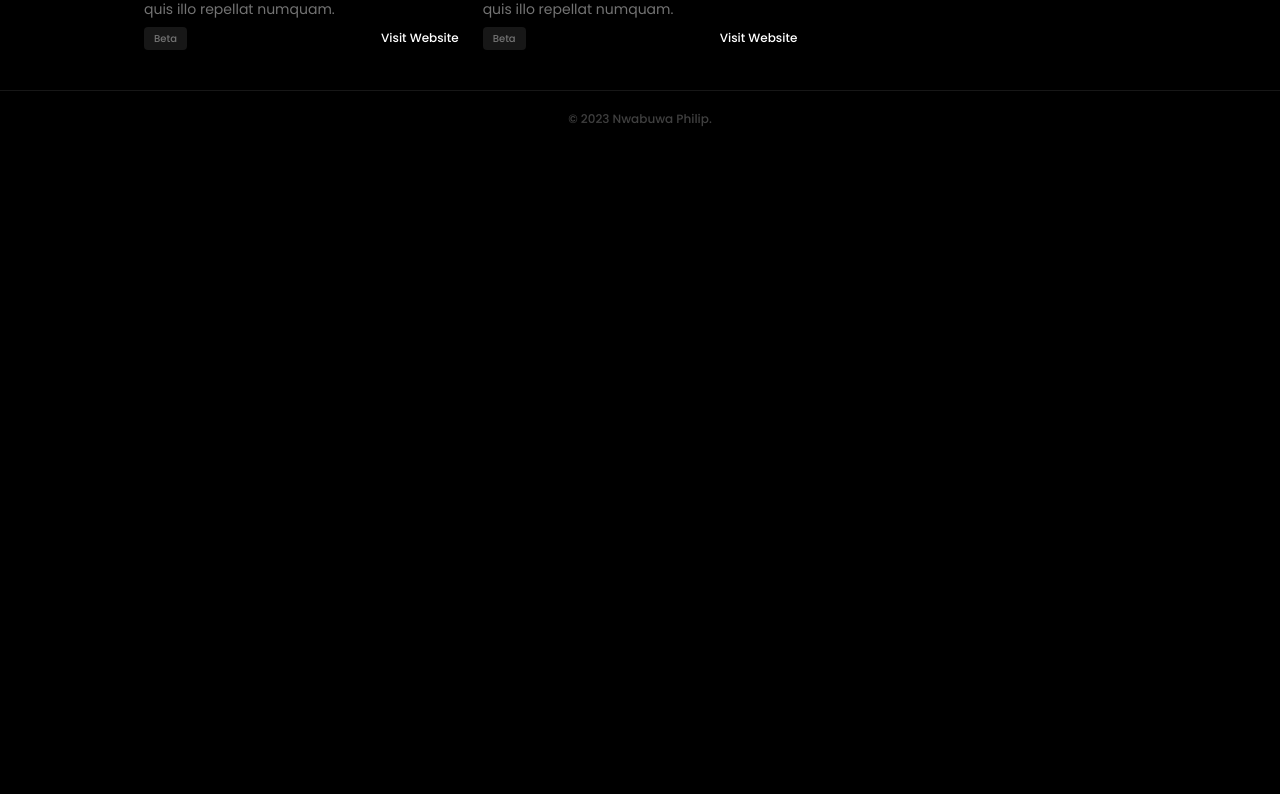
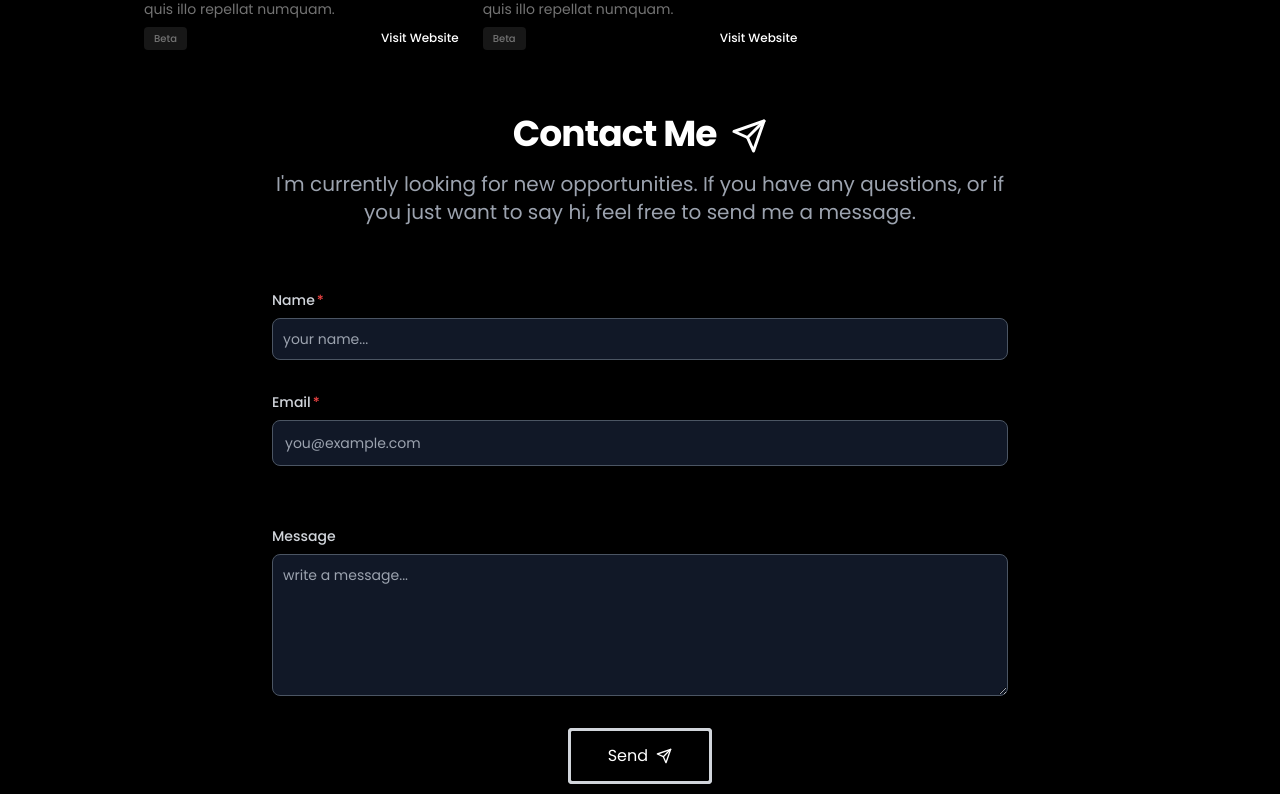
Before and after one commit to Philip-Nwabuwa/Ts-Portfolio, a React (Vite) app: page / in a window 1280 px wide. Shown: the part 1066-1860 px from the top of the page. Before the commit the page ends 1213 px from the top, so only its background shows below. Built offline with nearby package versions, Linux system fonts and the light colour scheme; a web font is replaced by a local one.

Commit message:
completed form and styled button

```diff
--- a/package.json
+++ b/package.json
@@ -9,7 +9,7 @@
     "preview": "vite preview"
   },
   "dependencies": {
-    "email-js": "^2.0.2",
+    "@emailjs/browser": "^3.10.0",
     "react": "^18.2.0",
     "react-dom": "^18.2.0",
     "react-icons": "^4.7.1",
--- a/src/App.tsx
+++ b/src/App.tsx
@@ -1,5 +1,5 @@
 import Navbar from "./components/navbar";
-import Hero from "./components/hero";
+import Main from "./components/main";
 import Footer from "./components/footer";
 import "./index.css";
 
@@ -7,7 +7,7 @@ const App = () => {
   return (
     <div className="">
       <Navbar />
-      <Hero />
+      <Main />
       <Footer />
     </div>
   );
--- /dev/null
+++ b/src/components/btn.css
@@ -0,0 +1,33 @@
+button {
+  position: relative;
+  text-align: center;
+  text-transform: uppercase;
+  font-weight: bold;
+  color: #fff;
+  border: none;
+  border-radius: 0.25rem;
+  box-shadow: 0 0.125rem 0.25rem rgba(0, 0, 0, 0.075);
+  transition: background-color 0.15s ease;
+}
+
+button::before,
+button::after {
+  content: "";
+  position: absolute;
+  top: 0;
+  left: 0;
+  width: 100%;
+  height: 100%;
+  z-index: -1;
+  border: 3px solid rgb(209 213 219);
+  border-radius: 0.25rem;
+  transition: transform 0.15s ease;
+}
+
+button:hover::after {
+  transform: translate(-5px, -5px);
+}
+
+button:hover::before {
+  transform: translate(5px, 5px);
+}
--- /dev/null
+++ b/src/components/contact.tsx
@@ -0,0 +1,106 @@
+import { useRef } from "react";
+import emailjs from "@emailjs/browser";
+import "./btn.css";
+import { FiSend } from "react-icons/fi";
+
+const contact = () => {
+  const form = useRef<HTMLFormElement>(null as any);
+  const sendEmail = (e: { preventDefault: () => void }) => {
+    e.preventDefault(); // prevents the page from reloading when you hit “Send”
+
+    emailjs;
+    // .sendForm(
+    //   "service_5cxatze",
+    //   "template_sihwcap",
+    //   form.current,
+    //   "1AFwh0OVvrer66bO0"
+    // )
+    // .then(
+    //   (result: { text: any }) => {
+    //     console.log(result);
+    //   },
+    //   (error: { text: any }) => {
+    //     console.log(error.text);
+    //   }
+    // );
+
+    form.current.reset();
+  };
+  return (
+    <div className="py-8 lg:py-16 px-4 mx-auto max-w-screen-md">
+      <h2 className="mb-4 text-4xl tracking-tight font-extrabold text-center text-white">
+        Contact Me{" "}
+        <FiSend
+          width={30}
+          height={30}
+          className="inline-block ml-2 text-white"
+        />
+      </h2>
+      <p className="mb-8 lg:mb-16 font-light text-center text-gray-400 sm:text-xl">
+        I'm currently looking for new opportunities. If you have any questions,
+        or if you just want to say hi, feel free to send me a message.
+      </p>
+
+      <form ref={form} onSubmit={sendEmail} className="space-y-8">
+        <div>
+          <label className="after:content-['*'] after:ml-0.5 after:text-red-500 block mb-2 text-sm font-medium text-gray-300">
+            Name
+          </label>
+          <input
+            placeholder="your name..."
+            className="shadow-sm border text-sm rounded-lg block w-full p-2.5 bg-gray-900 border-gray-600 placeholder-gray-400 text-white focus:ring-primary-500 focus:border-primary-500 shadow-sm-light"
+            type="text"
+            name="name"
+          />
+        </div>
+
+        <div>
+          <label className="after:content-['*'] after:ml-0.5 after:text-red-500 block mb-2 text-sm font-medium text-gray-300">
+            Email
+          </label>
+          <input
+            placeholder="you@example.com"
+            className="peer block p-3 w-full text-sm rounded-lg border shadow-sm bg-gray-900 border-gray-600 placeholder-gray-400 text-white focus:ring-primary-500 focus:border-primary-500 shadow-sm-light"
+            type="email"
+            name="email"
+          />
+          <p className="mt-2 invisible peer-invalid:visible text-pink-600 text-sm">
+            Please provide a valid email address.
+          </p>
+        </div>
+
+        <div className="sm:col-span-2">
+          <label className="block mb-2 text-sm font-medium text-gray-300">
+            Message
+          </label>
+          <textarea
+            placeholder="write a message..."
+            className="block p-2.5 w-full text-sm rounded-lg shadow-sm border bg-gray-900 border-gray-600 placeholder-gray-400 text-white focus:ring-primary-500 focus:border-primary-500"
+            rows={6}
+            name="message"
+          />
+        </div>
+
+        <div className="flex justify-center">
+          <div className="button">
+            <button
+              type="submit"
+              value="Send"
+              onClick={() => alert("Button clicked!")}
+              className="px-10 py-4"
+            >
+              Send{" "}
+              <FiSend
+                width={30}
+                height={30}
+                className="inline-block ml-1 text-white"
+              />
+            </button>
+          </div>
+        </div>
+      </form>
+    </div>
+  );
+};
+
+export default contact;
--- a/src/components/footer.tsx
+++ b/src/components/footer.tsx
@@ -1,7 +1,7 @@
 const footer = () => {
   return (
     <footer className="border-t border-neutral-900 mt-10 py-4 px-6">
-      <p className="text-xs text-center font-medium text-neutral-700 py-1">
+      <p className="text-md text-center font-medium text-neutral-700 py-1">
         © 2023 Nwabuwa Philip.
       </p>
     </footer>
--- a/src/components/hero.tsx
+++ b/src/components/main.tsx
@@ -1,15 +1,16 @@
 import Tools from "./tools";
 import Projects from "./projects";
+import Contact from "./contact";
 import Img from "../assets/react.svg";
 import { GoLocation } from "react-icons/go";
 import Spotify from "react-spotify-embed";
-const hero = () => {
+const main = () => {
   return (
     <main className="mx-auto mt-16 max-w-[65rem] px-6">
       <img
         className="w-20 lg:w-24 aspect-square object-cover rounded-lg"
         src={Img}
-        alt=""
+        alt="Philip's Avatar"
       />
       <p className="text-xs text-neutral-600 mt-3 flex">
         <GoLocation className="text-emerald-500 mr-1" />
@@ -36,8 +37,9 @@ const hero = () => {
 
       <Tools />
       <Projects />
+      <Contact />
     </main>
   );
 };
 
-export default hero;
+export default main;
--- a/src/components/navbar.tsx
+++ b/src/components/navbar.tsx
@@ -19,13 +19,7 @@ const navbar = () => {
       >
         <AiFillGithub className="hover:scale-125 transition-all" />
       </a>
-      <a
-        href="mailto:philipnwabuwa@gmail.com"
-        target="_blank"
-        className="text-3xl font-medium"
-      >
-        <MdEmail className="hover:scale-125 transition-all" />
-      </a>
+
       <a
         href="#"
         target="_blank"
--- a/tailwind.config.cjs
+++ b/tailwind.config.cjs
@@ -7,6 +7,20 @@ module.exports = {
         Poppins: ["Poppins", "sans-serif"],
         HachiMaruPop: ["Hachi Maru Pop", "cursive"],
       }, //end of fontFamily
+      colors: {
+        primary: {
+          50: "#eff6ff",
+          100: "#dbeafe",
+          200: "#bfdbfe",
+          300: "#93c5fd",
+          400: "#60a5fa",
+          500: "#3b82f6",
+          600: "#2563eb",
+          700: "#1d4ed8",
+          800: "#1e40af",
+          900: "#1e3a8a",
+        },
+      },
     },
   },
   plugins: [],
```
Also changed, not shown: 1 other file (tests, documents, lock files or other folders).
